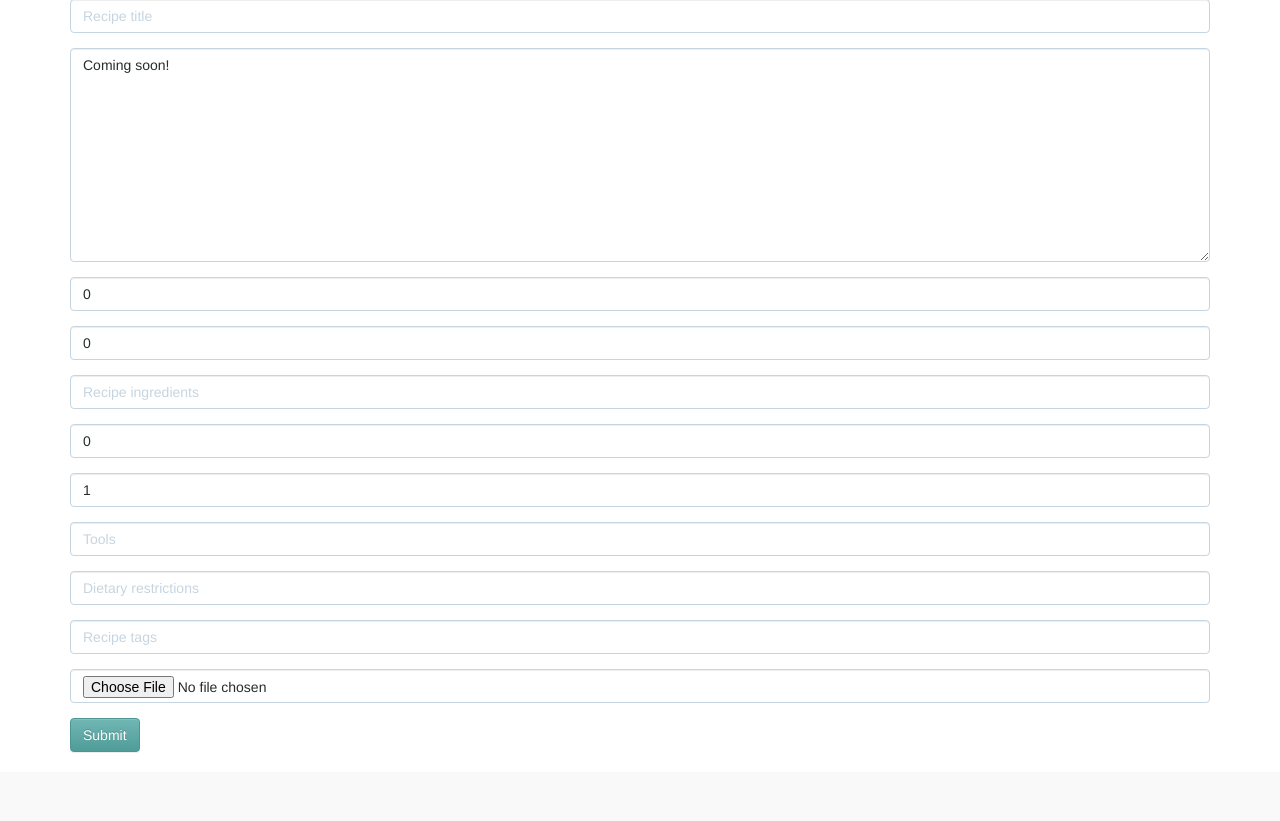
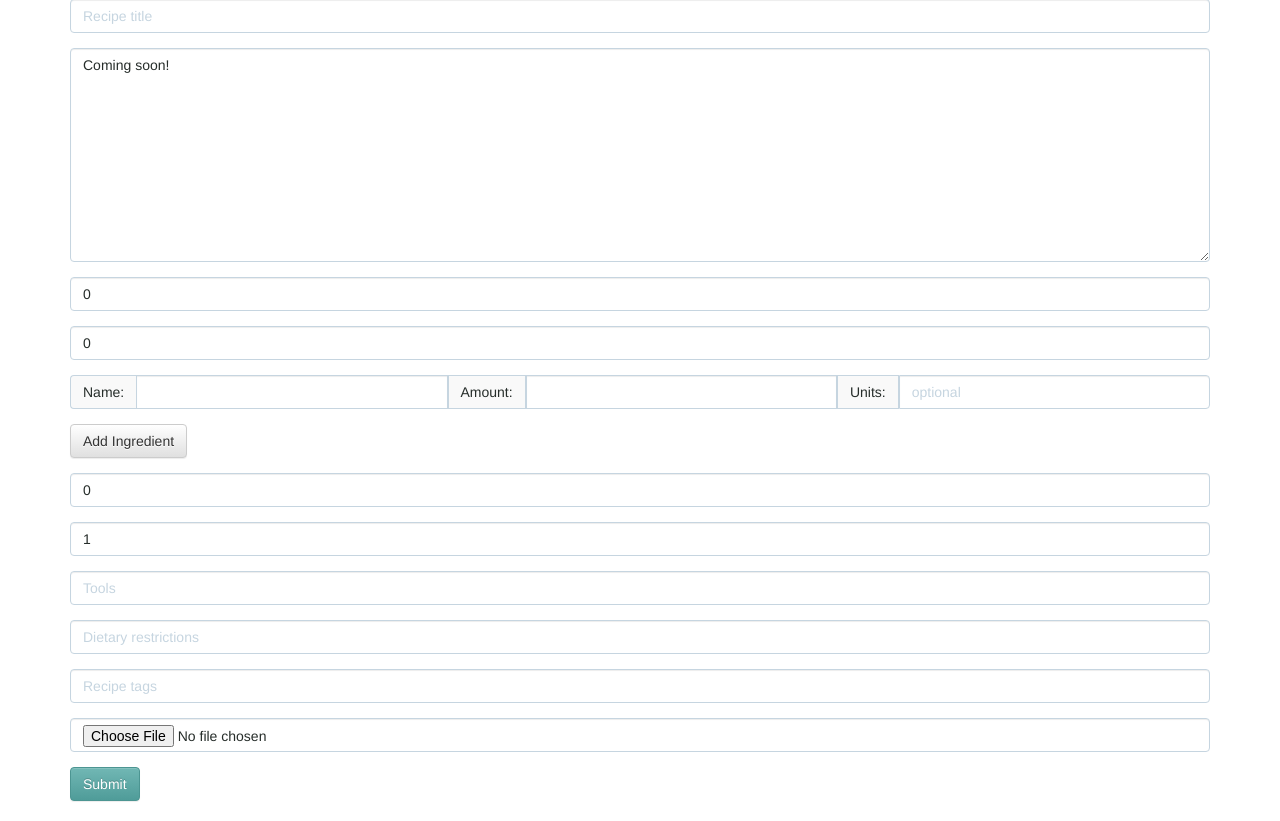
Before and after one commit to shiyingzheng/recipe_search, a Django app: page /app/recipes/new in a window 1280 px wide. Shown: the part 171-992 px from the top of the page. Before the commit the page ends 923 px from the top, so only its background shows below. Run offline with Django 3.2, Linux system fonts and the light colour scheme; the visitor is signed in with stand-in values (Sample User, id 1); some libraries are stand-ins or nearby versions.

Commit message:
Made recipe ingredient adding more user friendly!

```diff
--- a/cookin/app/templates/base.html
+++ b/cookin/app/templates/base.html
@@ -88,5 +88,8 @@
         {# Load jquery, then bootstrap JavaScript #}
         <script type="text/javascript" src="{% static "js/jquery.js" %}"></script>
         {% bootstrap_javascript %}
+
+        {# block to add our own static javascript files after jquery/bootstrap is loaded #}
+        {% block javascript %}{% endblock %}
     </body>
 </html>
--- a/cookin/app/templates/recipes/add_new_recipe_form.html
+++ b/cookin/app/templates/recipes/add_new_recipe_form.html
@@ -28,8 +28,25 @@
         {% bootstrap_label "Cooking time (minutes)" label_for="id_cooking_time_minutes" %}
         {% bootstrap_field form.cooking_time_minutes show_label=False %}
 
-        {% bootstrap_label "Ingredients (Format: carrot: 1 | bell pepper: 2 pounds | salt: 2 teaspoons)" label_for="id_recipe_ingredients" %}
-        {% bootstrap_field form.recipe_ingredients show_label=False %}
+        {# bootstrap_label "Ingredients (Format: carrot: 1 | bell pepper: 2 pounds | salt: 2 teaspoons)" label_for="id_recipe_ingredients" #}
+        {# bootstrap_field form.recipe_ingredients show_label=False #}
+        <input class="hidden-field" id="id_recipe_ingredients" name="recipe_ingredients" type="text">
+
+        <div id="ing-container">
+            <div id="ing-0" class="form-group">
+                <div class="input-group">
+                    <span class="input-group-addon" id="ing-name-0">Name:</span>
+                    <input type="text" class="form-control" aria-describedby="ing-name-0" required="required">
+                    <span class="input-group-addon" id="ing-num-0">Amount:</span>
+                    <input type="number" class="form-control" aria-describedby="ing-num-0" required="required">
+                    <span class="input-group-addon" id="ing-unit-0">Units:</span>
+                    <input type="text" class="form-control" placeholder="optional" aria-describedby="ing-unit-0">
+                </div>
+            </div>
+        </div>
+        <div class="form-group">
+            <span id="ing-add" class="btn btn-default">Add Ingredient</span>
+        </div>
 
         {% bootstrap_label "Estimated cost (dollars)" label_for="id_estimated_cost" %}
         {% bootstrap_field form.estimated_cost show_label=False %}
@@ -48,6 +65,13 @@
         {% bootstrap_label "Image Upload" label_for="" %}
         {% bootstrap_field form.recipe_image show_label=False %}
 
-        {% bootstrap_button "Submit" button_type='submit' %}
+        <button class="btn btn-primary" type="submit" id="submit_recipe">Submit</button>
     </form>
 {% endblock %}
+
+{# Tell django we're using static files #}
+{% load staticfiles %}
+{# Attach a js file! #}
+{% block javascript %}
+<script type="text/javascript" src="{% static "ingredient_input.js" %}"></script>
+{% endblock %}
--- a/cookin/app/views/add_new_recipe_view.py
+++ b/cookin/app/views/add_new_recipe_view.py
@@ -29,12 +29,13 @@ def add_new_recipe(request):
             for ing in ings:
                 data = ing.split(":")
                 ingredient, created = Ingredient.objects.get_or_create(ingredient_name=data[0].lower())
-                num_and_unit = data[1].strip().split(" ")
+                num = data[1].strip()
+                unit = data[2].strip()
                 relation = Ingredient_In_Recipe(recipe=post,
                                                 ingredient=ingredient,
-                                                num_units=num_and_unit[0])
-                if len(num_and_unit) > 1:
-                    relation.unit_name = num_and_unit[1]
+                                                num_units=num)
+                if len(unit) > 1:
+                    relation.unit_name = unit
                 relation.save()
 
             post = form.save()
--- /dev/null
+++ b/cookin/static/ingredient_input.js
@@ -0,0 +1,48 @@
+var ingID = 0;
+
+$(document).on('click', "#ing-add", function() {
+    ingID++;
+    $("#ing-container").append("<div id='ing-"+ingID+"' class='form-group'>\n"
+        + "<div class='input-group'>\n"
+        + "<span class='input-group-addon' id='ing-name-"+ingID+"'>Name:</span>\n"
+        + "<input type='text' class='form-control' aria-describedby='ing-name-"+ingID+"' required='required'>\n"
+        + "<span class='input-group-addon' id='ing-num-"+ingID+"'>Amount:</span>\n"
+        + "<input type='number' class='form-control' aria-describedby='ing-num-"+ingID+"' required='required'>\n"
+        + "<span class='input-group-addon' id='ing-unit-"+ingID+"'>Units:</span>\n"
+        + "<input type='text' class='form-control' placeholder='optional' aria-describedby='ing-unit-"+ingID+"'>\n"
+        + "<span class='input-group-btn'>\n"
+        + "<button id='ing-del-"+ingID+"' class='btn btn-default ing-del' type='button'>X</button>\n"
+        + "</span>\n"
+        + "</div>\n"
+        + "</div>\n");
+    if($("#ing-container").children().length == 2 && $("#ing-container div.input-group").first().children().length == 6) {
+        $("#ing-container div.input-group").first().append("<span class='input-group-btn'>\n"
+            + "<button id='ing-del' class='btn btn-default ing-del' type='button'>X</button>\n"
+            + "</span>\n");
+    }
+});
+
+$(document).on('click', '.ing-del', function() {
+   $(this).parent().parent().parent().remove();
+    if($("#ing-container").children().length == 1 && $("#ing-container div.input-group").first().children().length == 7) {
+        $(".ing-del").parent().remove();
+    }
+});
+
+$(document).on('click', '#submit_recipe', function() {
+    var text = $("#id_recipe_ingredients")
+    text.val("");
+    $("#ing-container div.input-group").each(function() {
+        if (text.val() != "") {
+            text.val(text.val() + "|");
+        }
+        var r = "";
+        $(this).children("input").each(function() {
+            if (r.length > 0 ) {
+                r += ":";
+            }
+            r += $(this).val();
+        });
+        text.val(text.val() + r);
+    });
+});
--- a/cookin/static/style.css
+++ b/cookin/static/style.css
@@ -16,3 +16,8 @@ body {
 .recipe-thumb-img {
     max-height: 216px;
 }
+
+/* class to hide special input fields */
+.hidden-field {
+    display: none;
+}
```
